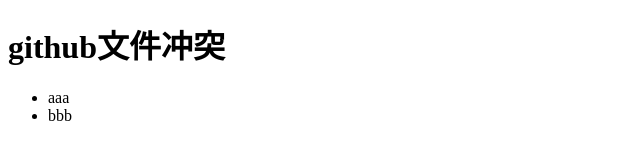
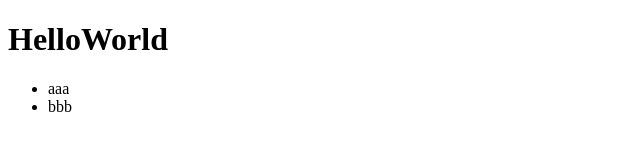
Before and after one commit to kangchen1925/conflict, a plain HTML site: page index.html in a window 1280 px wide. Shown: the whole page, without its empty margins (0-640 px from the left). Drawn offline with Linux system fonts and the light colour scheme.

Commit message:
lhxxx注释

```diff
--- a/index.html
+++ b/index.html
@@ -7,7 +7,7 @@
   <title>Document</title>
 </head>
 <body>
-  <h1>github文件冲突</h1>
+  <h1>HelloWorld</h1>
   <ul>
     <li>aaa</li>
     <li>bbb</li>
```
